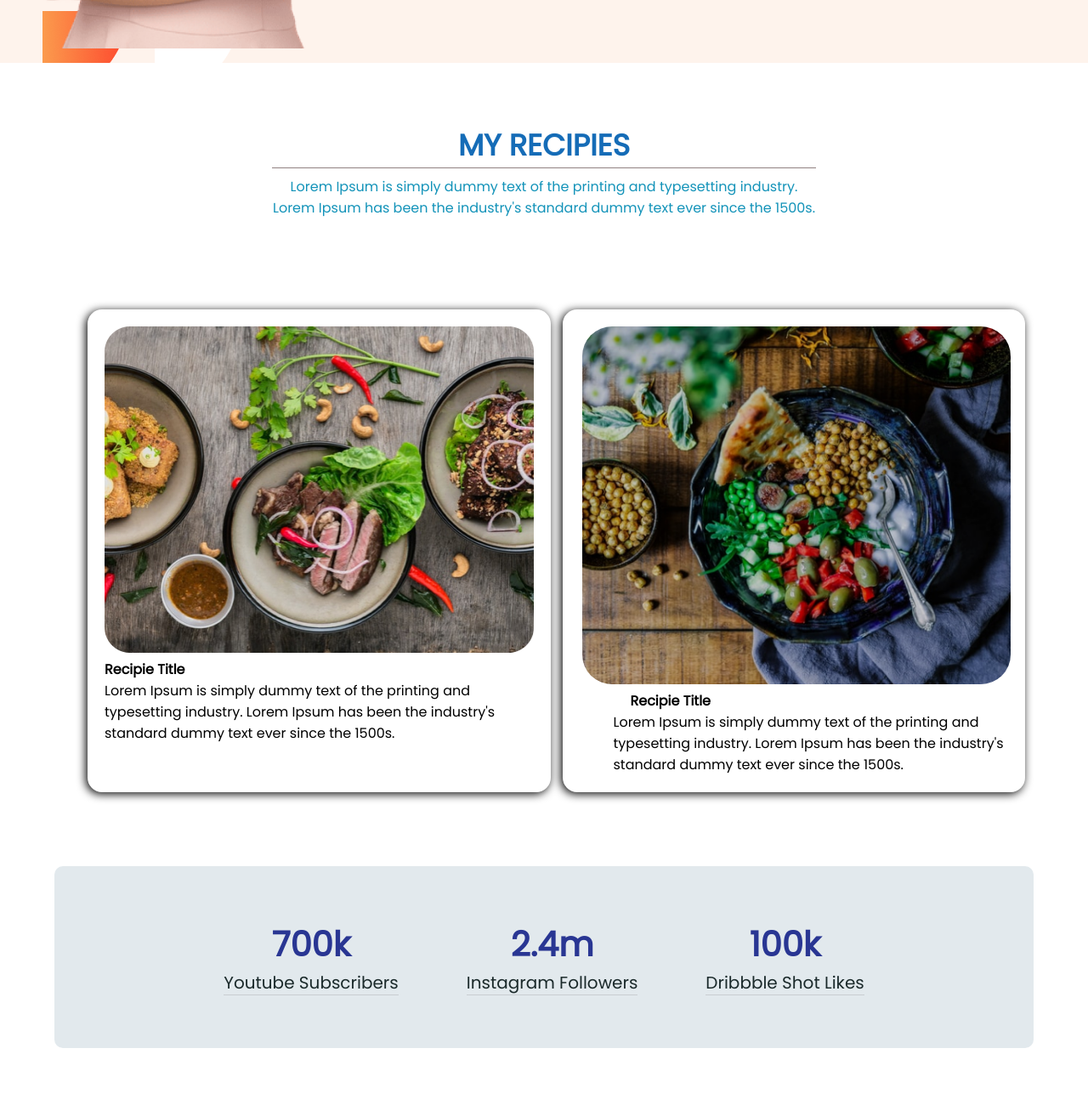
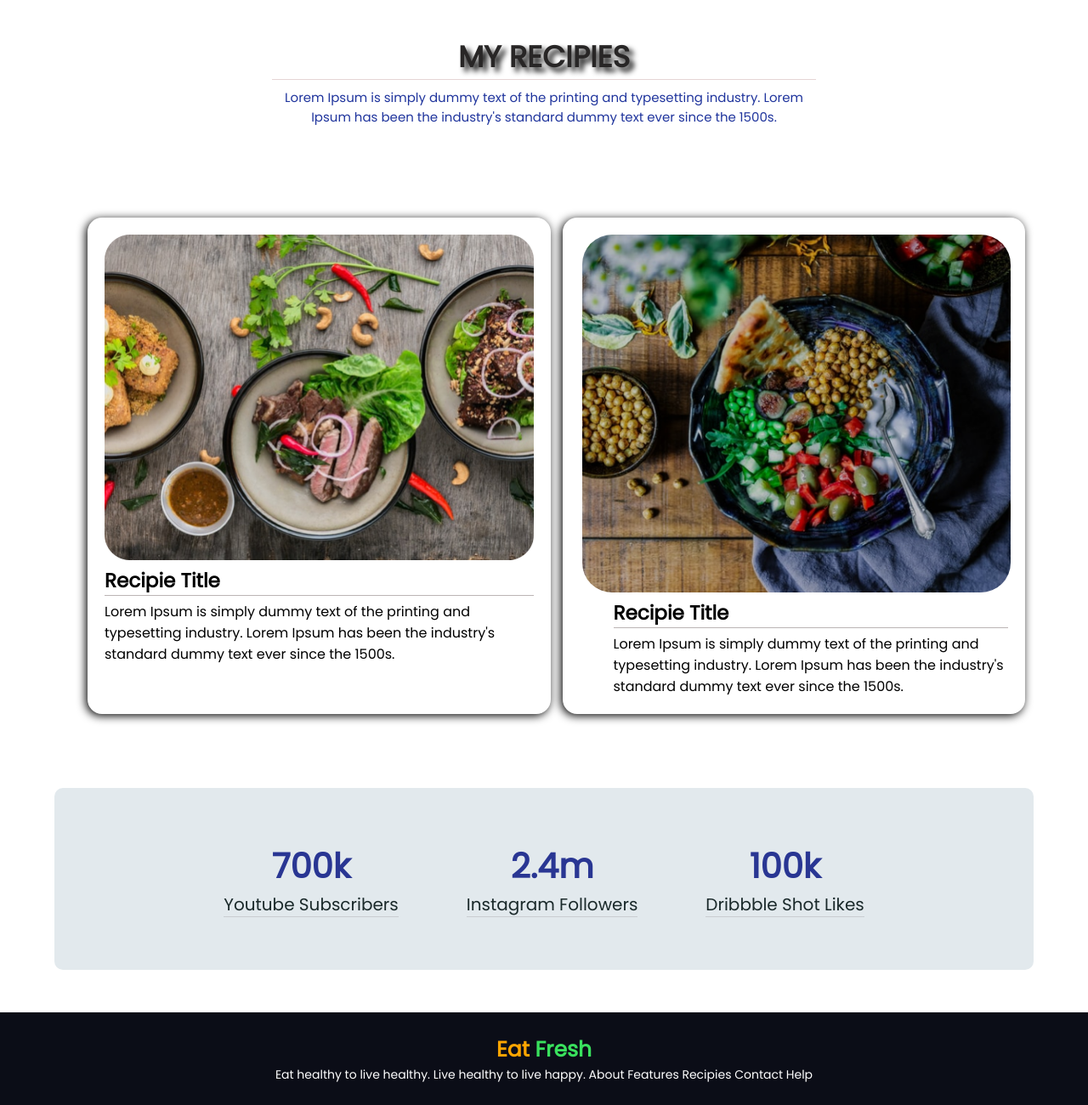
Before and after one commit to ikbal-mondal/Second-_Project-_web, a plain HTML site: page index.html in a window 1280 px wide. Shown: the part 1237-2537 px from the top of the page at 85% size. Drawn offline with Linux system fonts and the light colour scheme.

Commit message:
last commit

```diff
--- a/index.html
+++ b/index.html
@@ -12,7 +12,6 @@
   <link rel="stylesheet" href="style.css" />
   <title>Fitness.com</title>
 </head>
-
 <body>
   <section id="Header_banner">
     <div class="contain_1">
@@ -93,14 +92,20 @@
         <span id="counter_span">Dribbble Shot Likes</span>
       </div>
 
-
     </div>
 
-
   </section>
-
-
-
+  <footer>
+    <div class="footer_item">
+      <h5><span>Eat</span> Fresh</h5>
+      <p id="footer_pera">Eat healthy to live healthy. Live healthy to live happy.
+        About
+        Features
+        Recipies
+        Contact
+        Help</p>
+    </div>
+  </footer>
 
 </body>
 
--- a/style.css
+++ b/style.css
@@ -51,7 +51,7 @@ span {
 
 a#link_btn {
     text-decoration: none;
-    background: orange;
+    background-image: linear-gradient(orange, rgb(221, 59, 31));
     padding: 10px 36px;
     font-size: 15px;
     text-transform: uppercase;
@@ -61,9 +61,9 @@ a#link_btn {
 }
 
 a#link_btn:hover {
-    color: cyan;
+    color: black;
     padding: 10px 36px;
-    background-image: linear-gradient(red, blue, green);
+    background-image: linear-gradient(rgb(216, 55, 55), orange, rgb(228, 7, 180));
 
 }
 
@@ -71,16 +71,19 @@ a#link_btn:hover {
 
     display: flex;
     background-image: url(image/7.png);
-    width: 100%;
+    width: auto;
+    max-height: 100%;
     margin: 0 auto;
     padding: 10px;
     margin-bottom: 70px;
     margin-top: 100px;
+    background-repeat: no-repeat;
 }
 
 .middle_image {
 
     width: 50%;
+    max-height: 100%;
 }
 
 .middle_text {
@@ -92,9 +95,10 @@ a#link_btn:hover {
 #middle_pic_handeler {
     max-width: 100%;
     max-height: 100%;
-    width: 400px;
-    margin-left: 20px;
+    width: 334px;
+    margin-left: 47px;
 }
+
 
 #middle_h2 {
     font-size: 26px;
@@ -130,17 +134,17 @@ a#link_btn:hover {
 
 h1.recipies_h1 {
     font-size: 35px;
-    border-bottom: 1px solid #918181;
+    border-bottom: 1px solid rgb(229 213 213);
     text-transform: uppercase;
-    color: #156cb7;
+    color: rgb(40 38 38);
+    text-shadow: 5px 5px 6px black;
 }
 
 p.My_recipies_pera {
-    font-size: 16px;
+    font-size: 15px;
     margin-top: 9px;
-    color: #1393b9;
+    color: #20359d;
 }
-
 
 
 #items_flex {
@@ -159,11 +163,24 @@ p.My_recipies_pera {
     margin: 7px;
 }
 
+.item_1:hover {
+
+    border: 3px solid blue;
+}
+
 
 .item_1 img {
 
     width: 100%;
 }
+
+
+h4#item_1_Title {
+    font-size: 23px;
+    border-bottom: 1px solid #bbb4b4;
+    margin-bottom: 6px;
+}
+
 
 
 .item_2 {
@@ -175,6 +192,15 @@ p.My_recipies_pera {
     margin-right: 42px;
 }
 
+.item_2:hover {
+
+    border: 3px solid blue;
+}
+
+
+
+
+
 .item_2 img {
     width: 100%;
     border-radius: 35px;
@@ -183,8 +209,11 @@ p.My_recipies_pera {
 }
 
 #item_2_Title {
-    display: inline;
-    margin-left: 60px;
+
+    margin-left: 40px;
+    font-size: 23px;
+    border-bottom: 1px solid #bbb4b4;
+    margin-bottom: 6px;
 }
 
 #item2_p {
@@ -198,6 +227,7 @@ p.My_recipies_pera {
     margin-bottom: 50px;
     border-radius: 10px;
 }
+
 .container {
     display: flex;
     text-align: center;
@@ -222,3 +252,28 @@ p.My_recipies_pera {
     border-bottom: 1px d;
     border-bottom: 1px solid #32282824;
 }
+
+footer {
+
+    background-color: #0B0D17;
+    justify-content: center;
+
+}
+
+.footer_item {
+    width: 50%;
+    margin: auto;
+    padding: 25px;
+    text-align: center;
+}
+
+#footer_pera {
+    color: white;
+    font-size: 14px;
+}
+
+
+h5 {
+    font-size: 25px;
+    color: #39e15d;
+}
```
Lines whose indentation alone changed are shown as unchanged.
